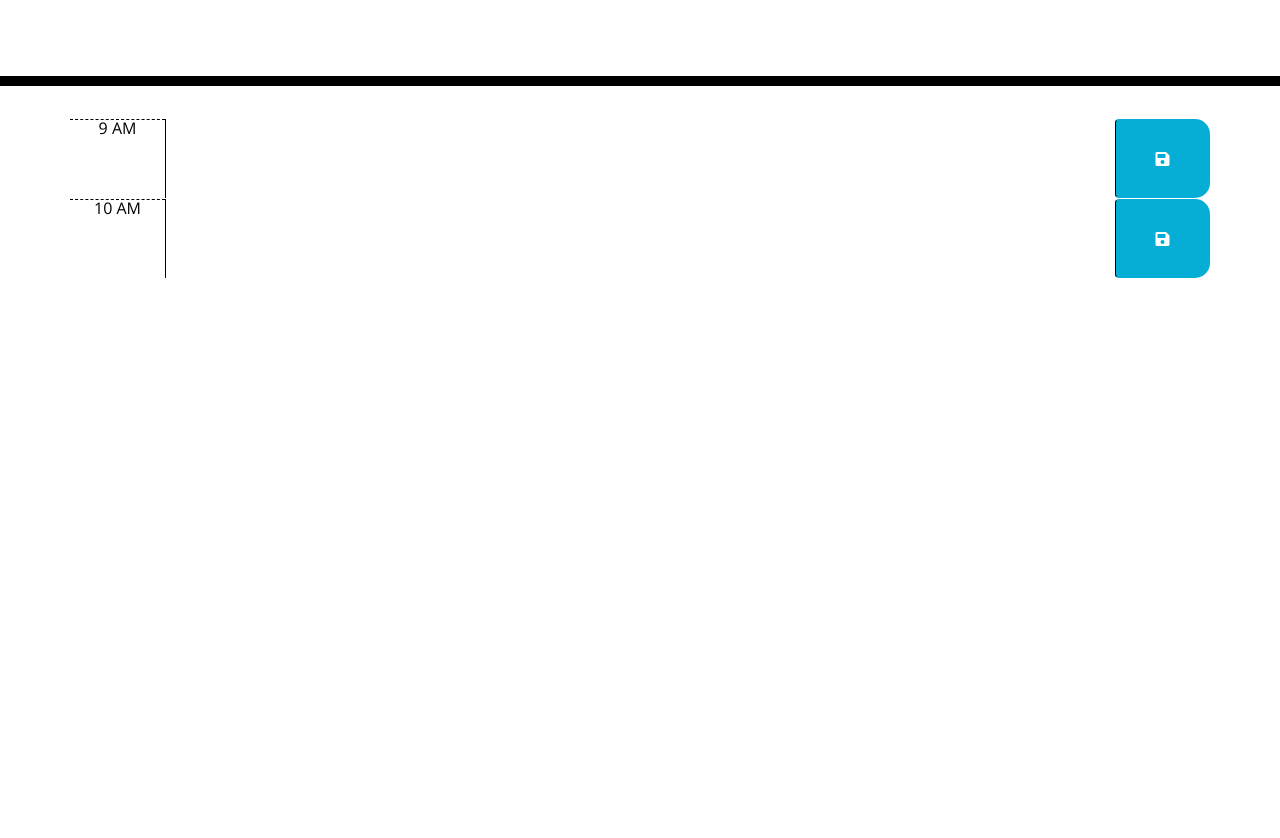
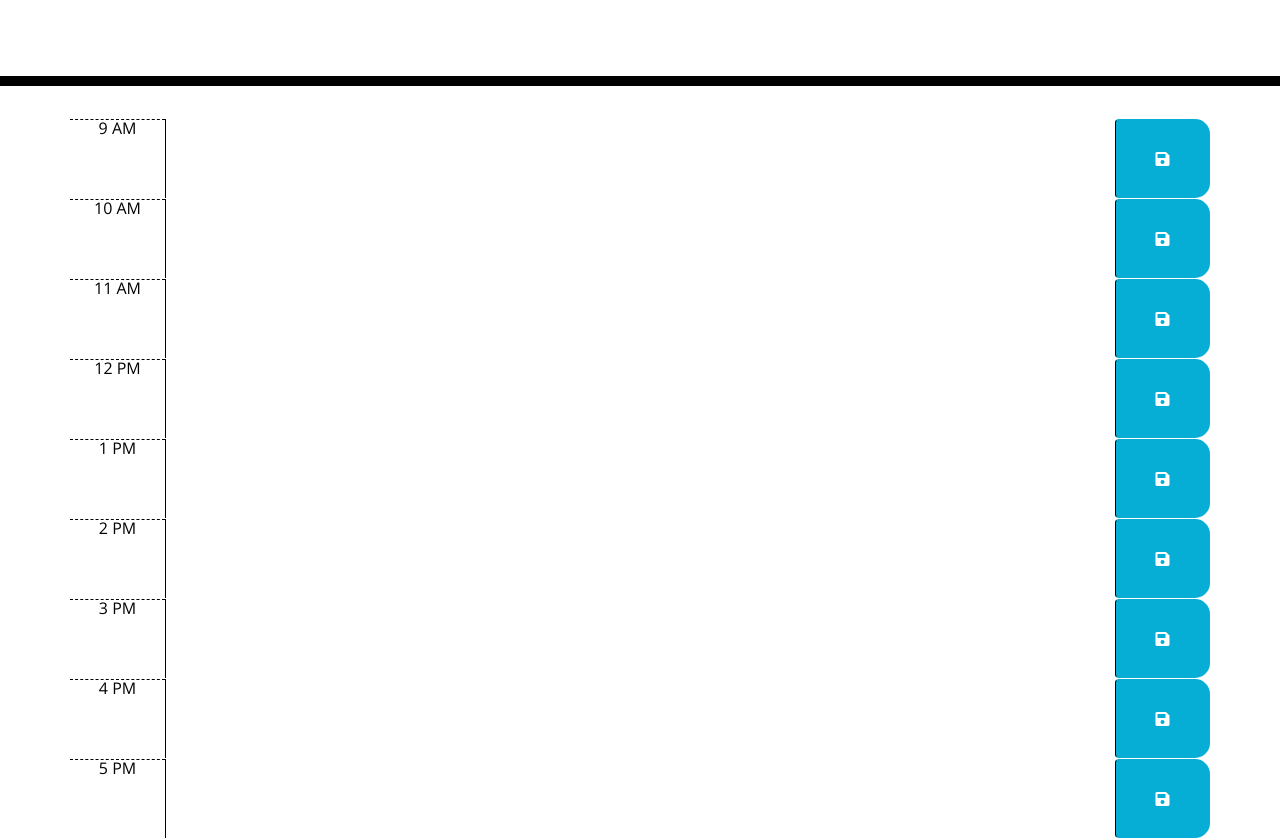
Before and after one commit to natesoum/workday-planner, a plain HTML site: page index.html in a window 1280 px wide. Shown: the part 182-1020 px from the top of the page. Before the commit the page ends 800 px from the top, so only its background shows below. Drawn offline with nearby package versions, Linux system fonts and the light colour scheme.

Commit message:
Completed HTML for all work hours

```diff
--- a/index.html
+++ b/index.html
@@ -44,6 +44,48 @@
             <button class="col-md-1 btn saveBtn"><i class="fas fa-save"></i></button>
         </div>
 
+        <div id="hour-11" class="row time-block">
+            <div class="col-md-1 hour">11 AM</div>
+            <textarea class="col-md-10 description"></textarea>
+            <button class="col-md-1 btn saveBtn"><i class="fas fa-save"></i></button>
+        </div>
+
+        <div id="hour-12" class="row time-block">
+            <div class="col-md-1 hour">12 PM</div>
+            <textarea class="col-md-10 description"></textarea>
+            <button class="col-md-1 btn saveBtn"><i class="fas fa-save"></i></button>
+        </div>
+
+        <div id="hour-13" class="row time-block">
+            <div class="col-md-1 hour">1 PM</div>
+            <textarea class="col-md-10 description"></textarea>
+            <button class="col-md-1 btn saveBtn"><i class="fas fa-save"></i></button>
+        </div>
+
+        <div id="hour-14" class="row time-block">
+            <div class="col-md-1 hour">2 PM</div>
+            <textarea class="col-md-10 description"></textarea>
+            <button class="col-md-1 btn saveBtn"><i class="fas fa-save"></i></button>
+        </div>
+
+        <div id="hour-15" class="row time-block">
+            <div class="col-md-1 hour">3 PM</div>
+            <textarea class="col-md-10 description"></textarea>
+            <button class="col-md-1 btn saveBtn"><i class="fas fa-save"></i></button>
+        </div>
+
+        <div id="hour-16" class="row time-block">
+            <div class="col-md-1 hour">4 PM</div>
+            <textarea class="col-md-10 description"></textarea>
+            <button class="col-md-1 btn saveBtn"><i class="fas fa-save"></i></button>
+        </div>
+
+        <div id="hour-17" class="row time-block">
+            <div class="col-md-1 hour">5 PM</div>
+            <textarea class="col-md-10 description"></textarea>
+            <button class="col-md-1 btn saveBtn"><i class="fas fa-save"></i></button>
+        </div>
+
     </div>
 
     <script src="https://cdnjs.cloudflare.com/ajax/libs/jquery/3.2.1/jquery.min.js"></script>
```
